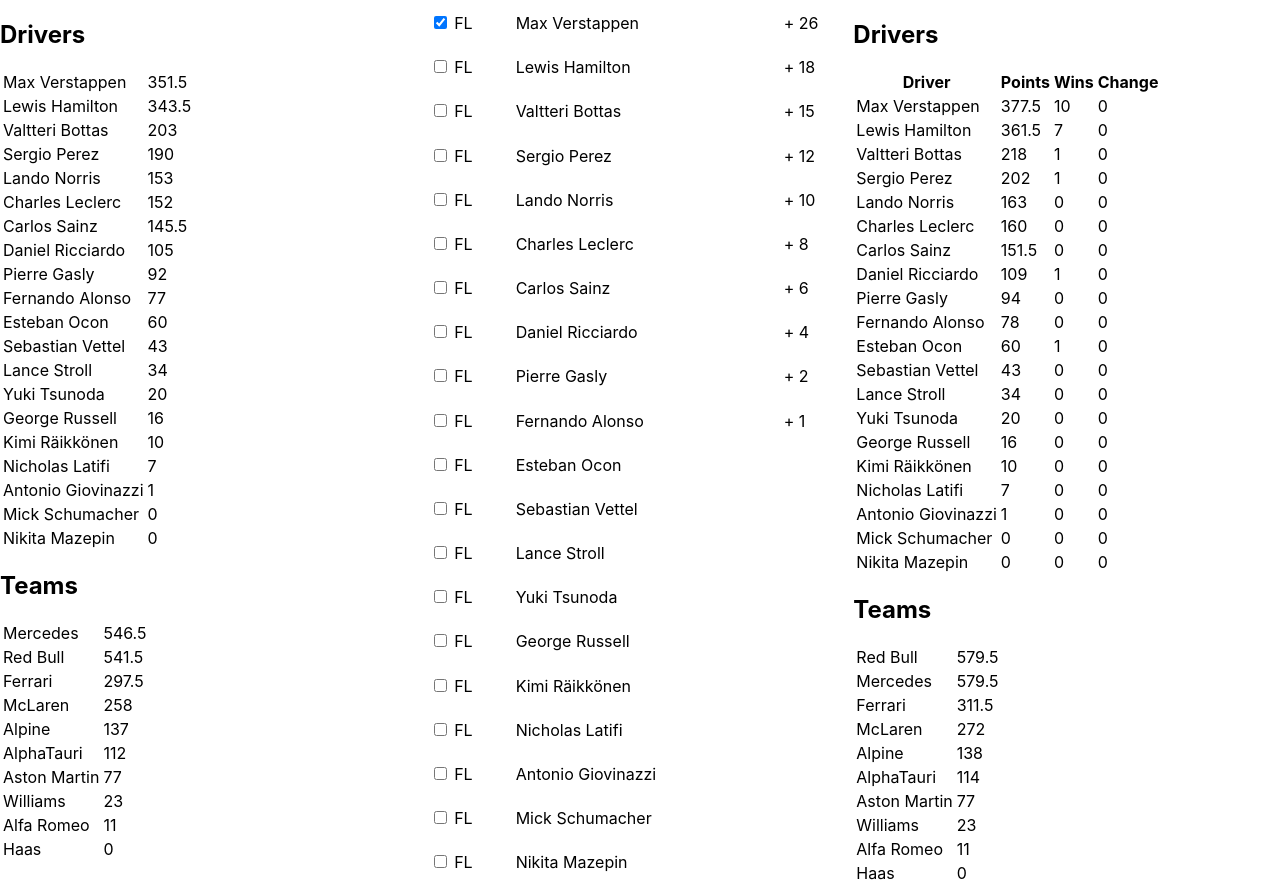
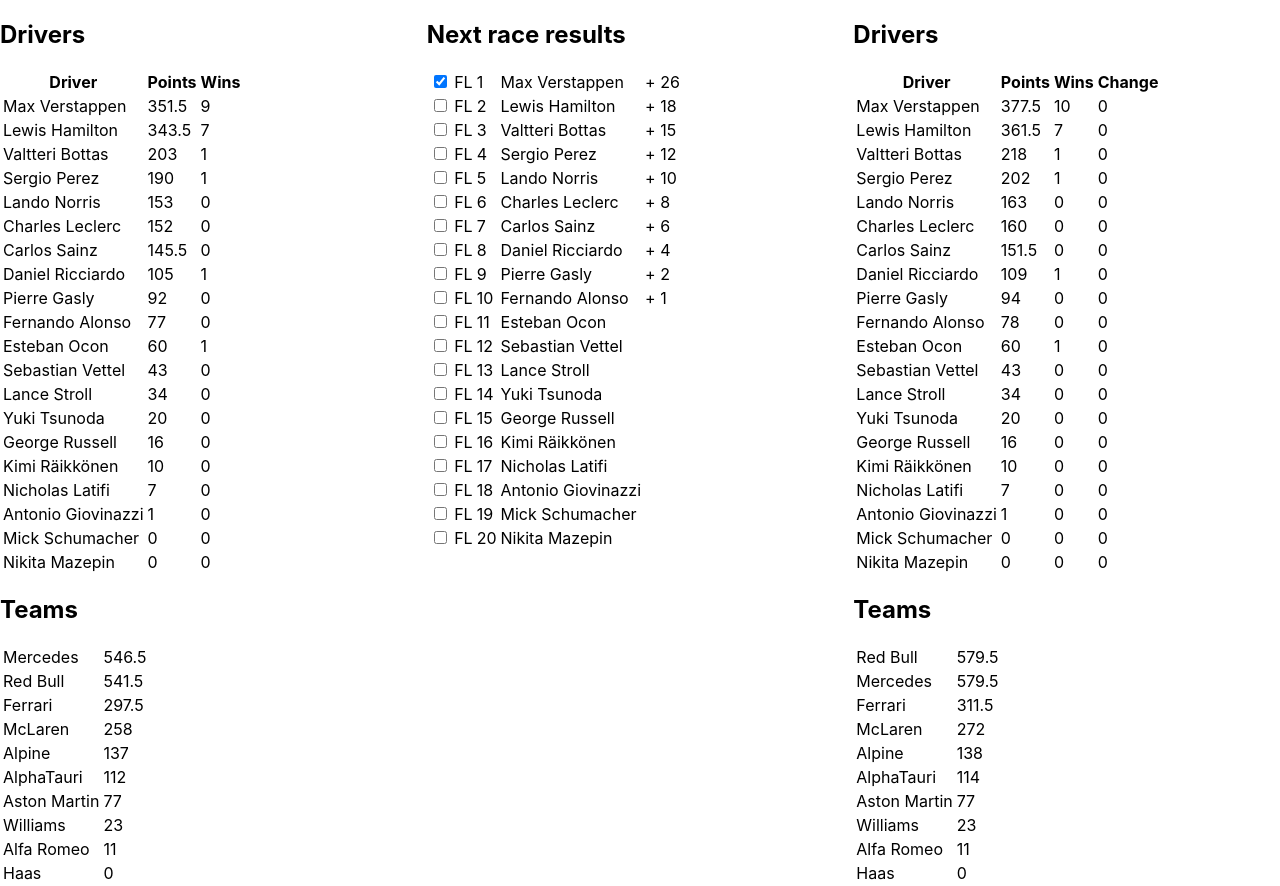
Before and after one commit to ddx32/f1-calculator, a React (Create React App) app: page / in a window 1280 px wide. Built offline with nearby package versions, Linux system fonts and the light colour scheme.

Commit message:
Update layout

```diff
--- a/src/components/currentStandings.js
+++ b/src/components/currentStandings.js
@@ -11,10 +11,16 @@ export default function CurrentStandings() {
       <div>
         <h2>Drivers</h2>
         <table>
+          <tr>
+            <th>Driver</th>
+            <th>Points</th>
+            <th>Wins</th>
+          </tr>
           {getDriverStandings(driverData).map((driver) => (
             <tr>
               <td>{driver.name}</td>
               <td>{driver.points}</td>
+              <td>{driver.wins}</td>
             </tr>
           ))}
         </table>
--- a/src/components/raceResults.js
+++ b/src/components/raceResults.js
@@ -68,6 +68,8 @@ export default function RaceResults({ driverList, setRaceResults }) {
   }
 
   return (
+    <div>
+      <h2>Next race results</h2>
       <table>
         {driverList.map((driver, index) => (
           <tr
@@ -86,10 +88,12 @@ export default function RaceResults({ driverList, setRaceResults }) {
               />{" "}
               FL
             </td>
+            <td>{index + 1}</td>
             <td>{driver.name}</td>
             <td>{getGainedPoints(index, driver.fastestLap)}</td>
           </tr>
         ))}
       </table>
+    </div>
   );
 }
```
Lines whose indentation alone changed are shown as unchanged.
